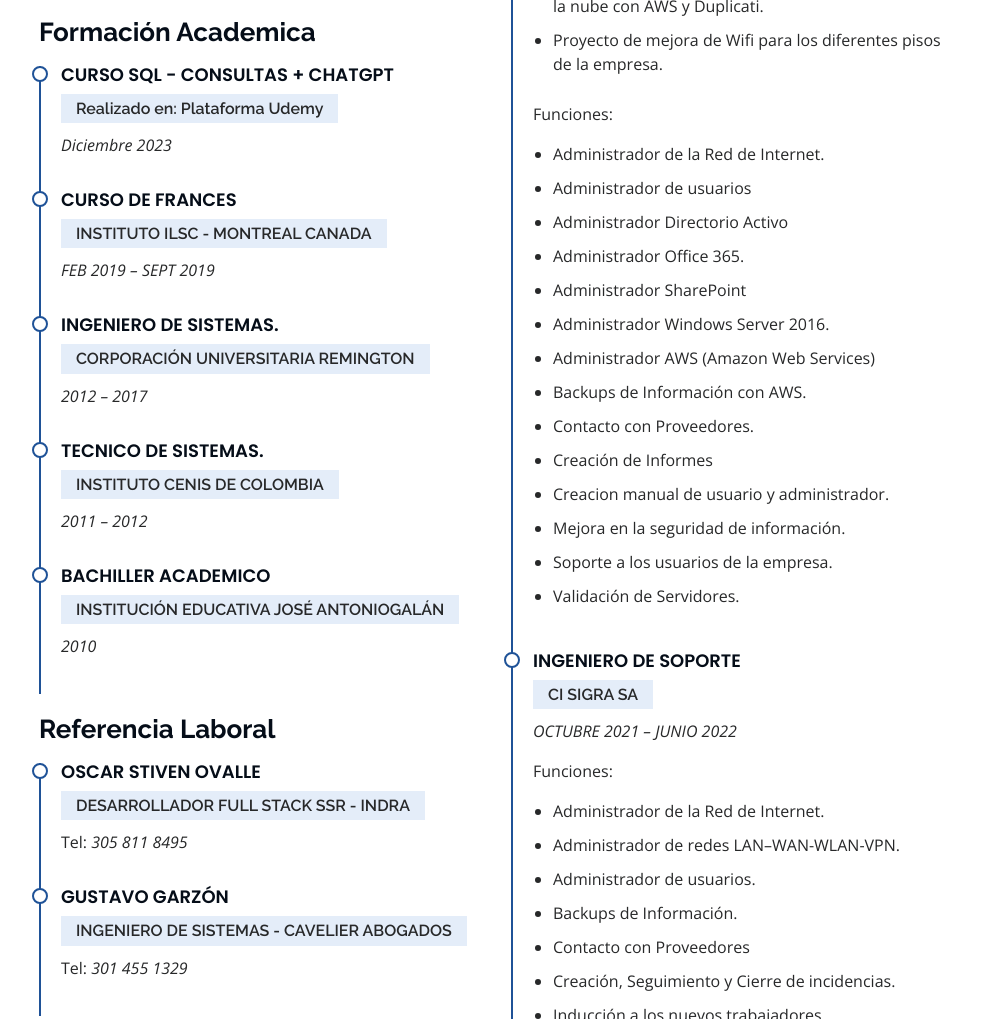
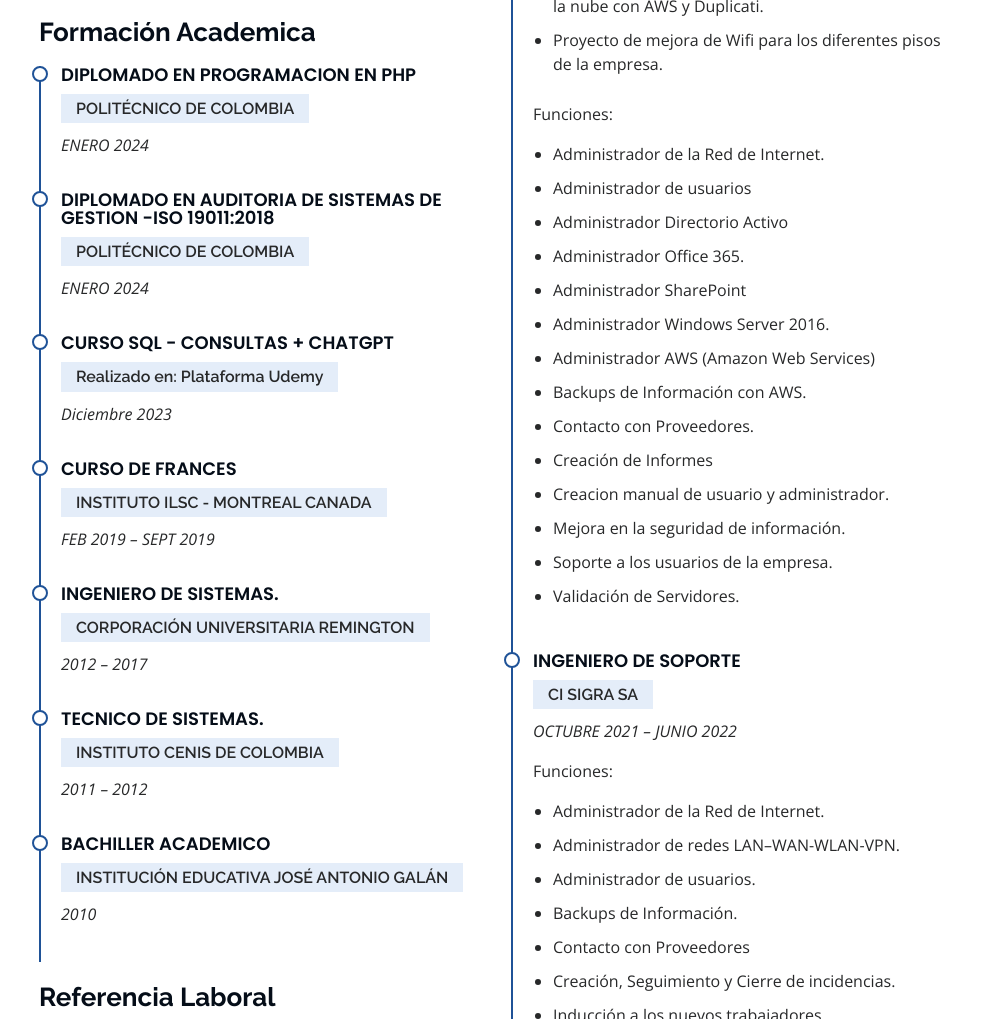
Before and after one commit to StivenNSN/bssanchezf, a plain HTML site: page index.html in a window 1280 px wide. Shown: the part 2805-3824 px from the top of the page, without its empty margins (291-1279 px from the left). Drawn offline with nearby package versions, Linux system fonts and the light colour scheme.

Commit message:
ACTUALIZACIÓN

```diff
--- a/index.html
+++ b/index.html
@@ -233,7 +233,7 @@
             <div class="resume-item pb-0">
               <h4>Stiven Sanchez</h4>
               <p><em>Soy Ingeniero de Sistemas con experiencia como Coordinador de TI, Ingeniero de Soporte Técnico, Ingeniero de Sistemas, Ingeniero Mesa de ayuda y Analista de Soporte Técnico.
-                <br>Gran capacidad para trabajaren equipoenfocado en el aprendizaje, trabajo bajopresión, dinámico y puntual. <br>
+                <br>Gran capacidad para trabajar en equipo enfocado en el aprendizaje, trabajo bajo presión, dinámico y puntual. <br>
                 Conocimientos en HTML, CSS, JS, Angular,GIT.</em></p>
               <ul>
                 <li>Bogotá - Colombia</li>
@@ -243,6 +243,18 @@
             </div>
 
             <h3 class="resume-title">Formación Academica</h3>
+            <div class="resume-item">
+              <h4>DIPLOMADO EN PROGRAMACION EN PHP</h4>
+              <h5>POLITÉCNICO DE COLOMBIA</h5>
+              <p><em>ENERO 2024</em></p>
+            </div>
+
+            <div class="resume-item">
+              <h4>DIPLOMADO EN AUDITORIA DE SISTEMAS DE GESTION -ISO 19011:2018</h4>
+              <h5>POLITÉCNICO DE COLOMBIA</h5>
+              <p><em>ENERO 2024</em></p>
+            </div>
+
             <div class="resume-item">
               <h4>CURSO SQL - CONSULTAS + CHATGPT</h4>
               <h5>Realizado en: Plataforma Udemy</h5>
@@ -269,7 +281,7 @@
 
             <div class="resume-item">
               <h4>BACHILLER ACADEMICO</h4>
-              <h5>INSTITUCIÓN EDUCATIVA JOSÉ ANTONIOGALÁN</h5>
+              <h5>INSTITUCIÓN EDUCATIVA JOSÉ ANTONIO GALÁN</h5>
               <p><em>2010</em></p>
             </div>
 
```
Also changed, not shown: assets/img/.picasaoriginals/fondo.jpg (deleted), assets/img/Fondo2.jpg (deleted), assets/img/fondo.jpg (deleted), 2 other files.
